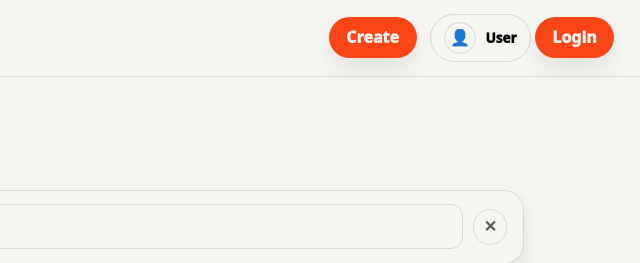
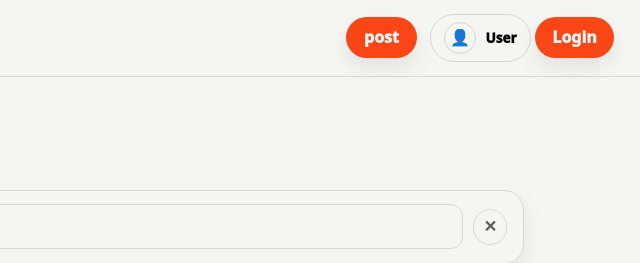
Before and after one commit to yadom07/lost-and-found, a plain HTML site: page index.html in a window 1280 px wide. Shown: the top 263 px of the page, 640-1280 px from the left. Drawn offline with Linux system fonts and the light colour scheme; no server answers.

Commit message:
Add files via upload

```diff
--- a/index.html
+++ b/index.html
@@ -16,7 +16,7 @@
     </div>
 
     <div class="topbar-actions">
-      <a class="primary-button" href="post-form.html">Create</a>
+      <a class="primary-button" href="post-form.html">post</a>
 
       <div class="user-menu">
         <button class="user-button" id="userBtn">
```
